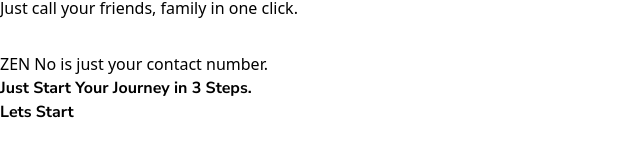
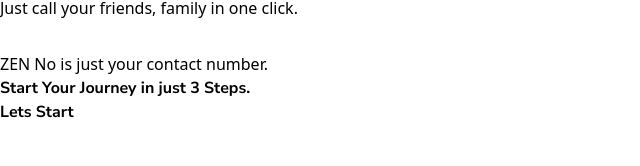
Before and after one commit to shashankvish0010/zen, a React (Vite) app in the folder client/zen/: page / in a window 1280 px wide. Shown: the part 2600-2766 px from the top of the page, without its empty margins (0-640 px from the left). Built offline with nearby package versions, Linux system fonts and the light colour scheme; no server answers; some icons are missing; a web font is replaced by a local one.

Commit message:
Bug Fixed

```diff
--- a/client/zen/src/pages/Home.tsx
+++ b/client/zen/src/pages/Home.tsx
@@ -79,7 +79,7 @@
       </div>
       <div className='bg-gradient-to-r from-blue-500 via-pink-600 to-purple-600 shadow-xl flex flex-col h-max w-[90vw] p-8 gap-5 rounded-xl text-white title'>
         <div className='flex md:flex-row flex-col items-center justify-between w-[100%]'>
-          <p className='md:text-3xl text-xl'>Just Start Your Journey in 3 Steps.</p>
+          <p className='md:text-3xl text-xl'>Start Your Journey in just 3 Steps.</p>
           <span className='flex flex-row items-center gap-3 p-3'>
             <button onClick={() => navigate('/signup')} className='bg-white border-2 border-gray-200 p-2 rounded-full text-purple-600 font-semibold title md:w-[20vw]'>Lets Start</button>
             <Icon className='bg-green-400 rounded-full p-2 rotate-90' icon="ph:arrow-up-bold" color='white' height='6vh' />
```
